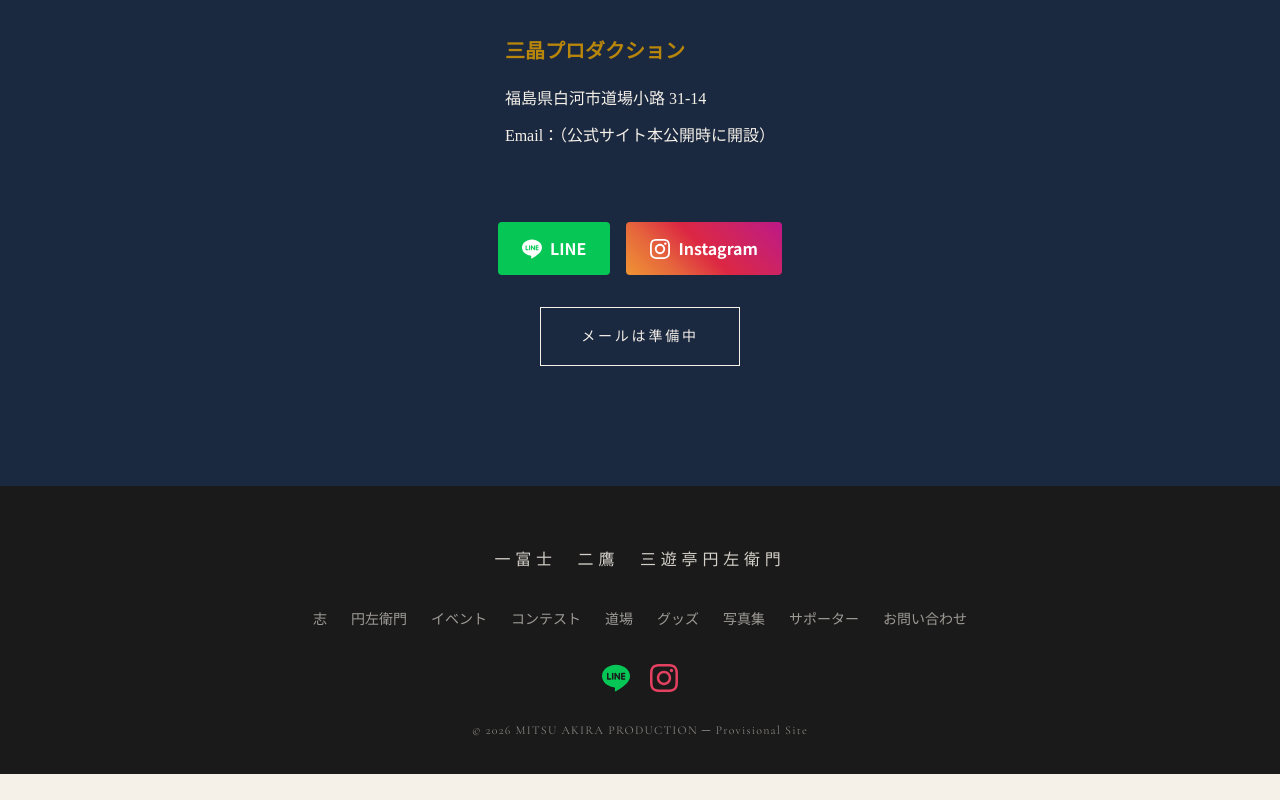
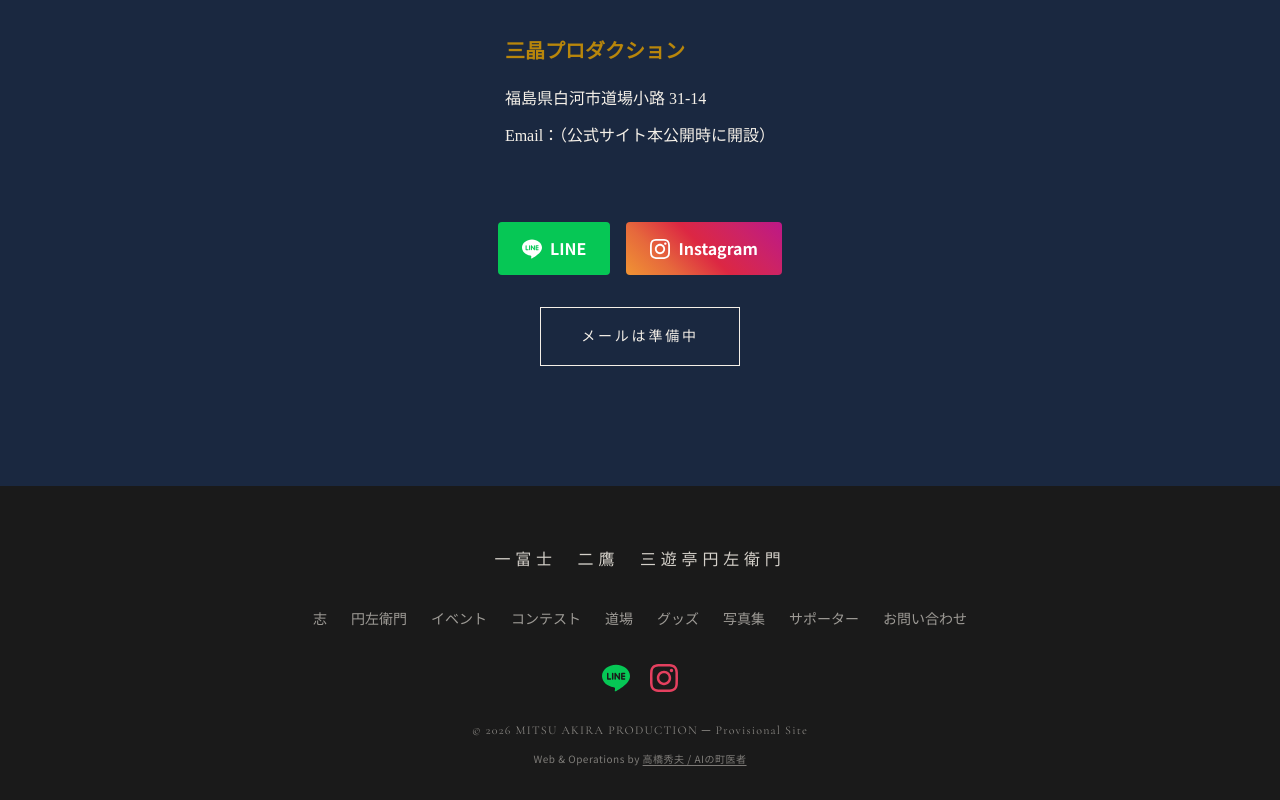
Before and after one commit to hideo-t/mitsuakira-pro, a plain HTML site: page index.html in a window 1280 px wide. Shown: the part 9096-9896 px from the top of the page. Before the commit the page ends 9870 px from the top, so only its background shows below. Drawn offline with nearby package versions, Linux system fonts and the light colour scheme; no server answers.

Commit message:
mitsuakira-pro: add subtle web/operations credit in footer

```diff
--- a/index.html
+++ b/index.html
@@ -3049,6 +3049,10 @@
     </a>
   </div>
   <p class="copyright">&copy; 2026 MITSU AKIRA PRODUCTION ─ Provisional Site</p>
+  <p class="footer-credit" style="margin-top:8px;font-size:10px;opacity:0.45;letter-spacing:0.05em;text-align:center;">
+    <span class="ja-only">Web &amp; Operations by <a href="https://hideo-t.github.io/profile/" style="color:inherit;text-decoration:underline;text-underline-offset:2px;">高橋秀夫 / AIの町医者</a></span>
+    <span class="en-only">Web &amp; Operations by <a href="https://hideo-t.github.io/profile/" style="color:inherit;text-decoration:underline;text-underline-offset:2px;">Hideo Takahashi / AI Town Doctor</a></span>
+  </p>
 </footer>
 
 <script>
```
